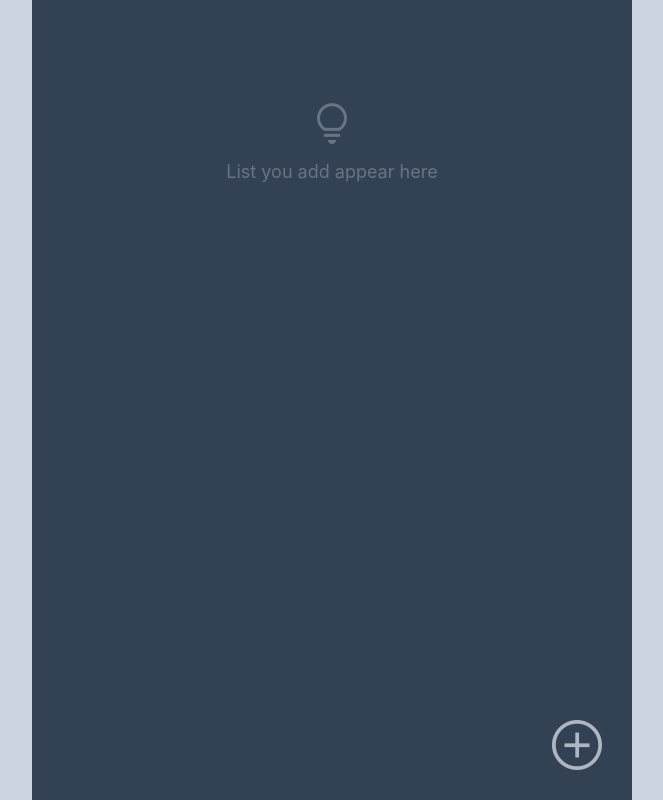
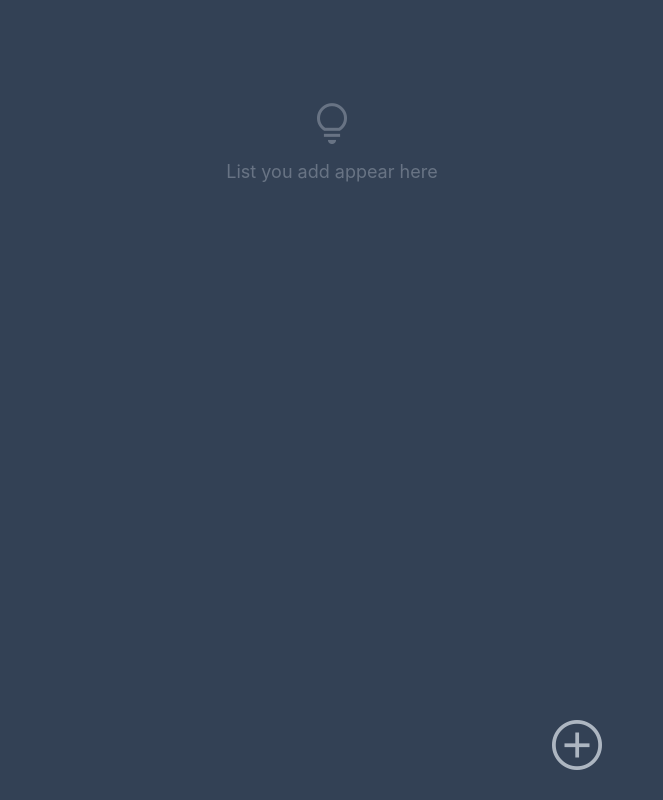
Before and after one commit to MuhammadRifan/ListNote, a Vue app in the folder FrontEnd/: page / in a window 1280 px wide. Shown: the whole page, without its empty margins (308-971 px from the left). Built offline with nearby package versions, Linux system fonts and the light colour scheme; a web font is replaced by a local one.

Commit message:
change color bg layout

```diff
--- a/FrontEnd/src/index.css
+++ b/FrontEnd/src/index.css
@@ -4,7 +4,7 @@
 
 @layer base {
   #app {
-    @apply bg-slate-300;
+    @apply bg-slate-700;
     font-family: 'SF Pro Display', sans-serif;
   }
 
```
